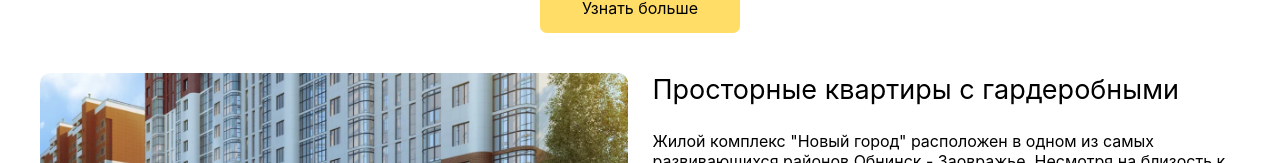
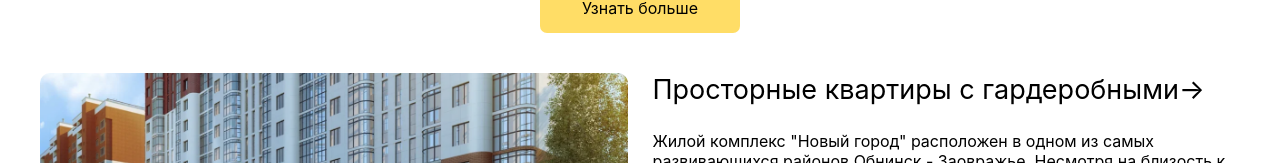
Before and after one commit to elizabetliber/remark_test_task, a Next.js app: page / in a window 1280 px wide. Shown: the part 400-563 px from the top of the page. Built offline with nearby package versions, Linux system fonts and the light colour scheme.

Commit message:
almost done

```diff
--- a/package.json
+++ b/package.json
@@ -9,7 +9,6 @@
   },
   "dependencies": {
     "next": "10.0.1",
-    "pure-react-carousel": "^1.27.6",
     "react": "17.0.1",
     "react-dom": "17.0.1",
     "react-slick": "^0.27.13",
--- a/pages/index.js
+++ b/pages/index.js
@@ -65,7 +65,7 @@
     };
     return (
       <div className="section">
-        <div className="section__header">
+        <div>
           <div className="section__header-display">
             <div className="section__header-title">Предложения и акции</div>
             <div className="section__header-img-first">
@@ -125,8 +125,8 @@
             />
           </div>
           <div className="news">
-            <div className="news__item-title">
-              Просторные квартиры с гардеробными{" "}
+            <div className="news__item">
+              Просторные квартиры с гардеробными→
             </div>
             <div className="news__item">
               Жилой комплекс "Новый город" расположен в одном из самых
@@ -134,7 +134,7 @@
               центру ( 5 минут езды до ТРК "Триумф Плаза"), место здесь тихое и
               спокойное
             </div>
-            <div className="news__item-date">
+            <div className="news__item">
               Архитектура и дизайн комплекса - яркий пример удачного сочетания
               классических традиций строительства с современными материалами и
               технологиями. Территория микрорайона разделена на ряд
--- a/styles/globals.css
+++ b/styles/globals.css
@@ -15,11 +15,6 @@
     margin-left: 40px;
     margin-bottom: 30px;
 }
-
-.section__header {
-
-}
-
 
 .section__header-title {
     margin-top: 25px;
@@ -93,16 +88,13 @@
     flex: 1
 }
 
-.news__item-title {
+.news__item:first-child {
     font-size: 27px;
+    margin-top: 0px;
 
 }
 
 .news__item {
-    margin-top: 25px;
-}
-
-.news__item-date {
     margin-top: 25px;
 }
 
```
Also changed, not shown: 1 other file (tests, documents, lock files or other folders).
